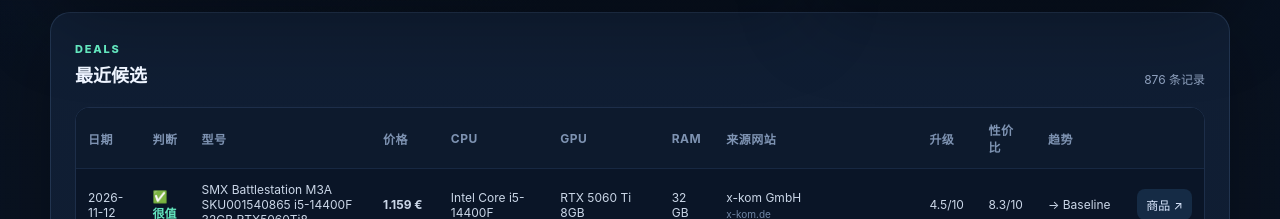
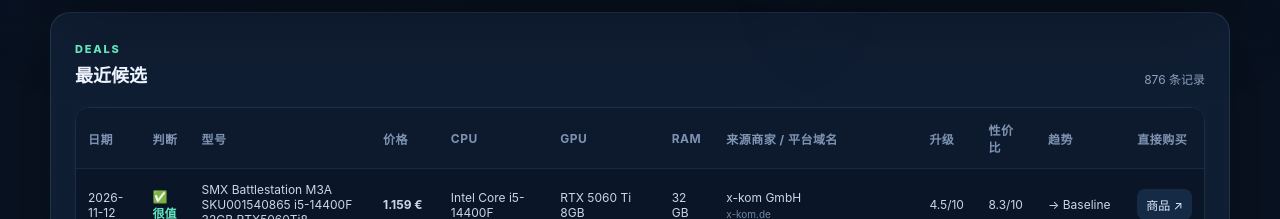
Before and after one commit to wgchen25-droid/Desktop_Searching, a plain HTML site: page index.html in a window 1280 px wide. Shown: the part 1354-1573 px from the top of the page. Drawn offline with Linux system fonts and the light colour scheme.

Commit message:
Label seller domain and direct purchase columns in dashboard

```diff
--- a/index.html
+++ b/index.html
@@ -124,7 +124,7 @@
           <table>
             <thead>
               <tr>
-                <th>日期</th><th>判断</th><th>型号</th><th>价格</th><th>CPU</th><th>GPU</th><th>RAM</th><th>来源网站</th><th>升级</th><th>性价比</th><th>趋势</th><th></th>
+                <th>日期</th><th>判断</th><th>型号</th><th>价格</th><th>CPU</th><th>GPU</th><th>RAM</th><th>来源商家 / 平台域名</th><th>升级</th><th>性价比</th><th>趋势</th><th>直接购买</th>
               </tr>
             </thead>
             <tbody id="deal-table-body">
```
